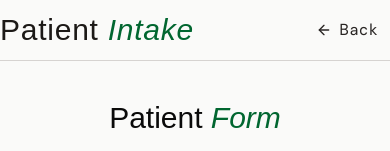
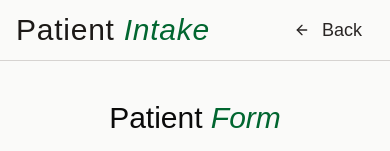
Before and after one commit to Bigpumpum001/real-time-patient-form, a Next.js app: page /patient in a window 390 px wide. Shown: the top 151 px of the page. Built offline with nearby package versions, Linux system fonts and the light colour scheme; no server answers; a web font is replaced by a local one.

Commit message:
fix responsive to navbar.tsx and page resize 2xl to 3xl

```diff
--- a/components/PatientForm.tsx
+++ b/components/PatientForm.tsx
@@ -143,7 +143,7 @@ function PatientForm() {
   };
   return (
     <div className="flex min-h-screen pt-20 flex-col items-center justify-center px-4 py-8 sm:px-6 lg:px-8">
-      <form onSubmit={submit} className="w-full max-w-2xl space-y-8">
+      <form onSubmit={submit} className="w-full max-w-3xl space-y-8">
         <div className="space-y-3 text-center">
           <h1 className="mt-5 text-3xl font-serif sm:text-4xl md:text-5xl">
             Patient <span className="italic text-green-800">Form</span>
@@ -465,7 +465,7 @@ function PatientForm() {
         <div className="flex justify-center">
           <Button
             type="submit"
-            className="px-8 py-5 bg-green-900 uppercase text-white font-light hover:bg-green-800 focus-visible:ring-2 focus-visible:ring-green-500 focus-visible:ring-offset-2"
+            className="px-8 font-serif py-5 bg-green-900 uppercase text-white text-xl tracking-widest  hover:bg-green-800 focus-visible:ring-2 focus-visible:ring-green-500 focus-visible:ring-offset-2"
           >
             Submit Form
           </Button>
--- a/components/StaffViewForm.tsx
+++ b/components/StaffViewForm.tsx
@@ -22,7 +22,7 @@ function StaffViewForm() {
 
   return (
     <div className="flex min-h-screen flex-col items-center justify-center px-4 py-8 pt-20 sm:px-6 lg:px-8">
-      <div className="w-full max-w-2xl space-y-8">
+      <div className="w-full max-w-3xl space-y-8">
         <div className="space-y-3 text-center">
           <h1 className="mt-5 font-serif text-3xl text-stone-900 sm:text-4xl md:text-5xl">
             Patient <span className="text-green-800 italic">Overview</span>
--- a/components/navbar.tsx
+++ b/components/navbar.tsx
@@ -18,11 +18,11 @@ function Navbar() {
   const pathname = usePathname();
 
   return (
-    <nav className="px-auto fixed flex w-full flex-row items-center justify-center border-b border-stone-300 bg-stone-50 py-3">
-      <div className="flex w-full max-w-2xl items-center justify-between">
+    <nav className="fixed left-0 right-0 top-0 z-50 flex w-full items-center justify-center border-b border-stone-300 bg-stone-50 px-4 py-3">
+      <div className="flex w-full max-w-3xl items-center justify-between">
         <Link
           href="/"
-          className="group flex font-serif text-3xl text-stone-900 transition-colors duration-200 hover:opacity-80"
+          className="group flex font-serif text-3xl  text-stone-900 transition-colors duration-200 hover:opacity-80"
         >
           {/* <Button
             className="flex font-serif text-3xl  text-stone-900"
@@ -76,13 +76,18 @@ function Navbar() {
         </NavigationMenu> */}
         {/* <div className=""></div> */}
         <Link href="/" className={`${pathname === "/" ? "hidden" : "flex"}`}>
-          <Button className="flex font-light text-base text-stone-800" variant="link">
-            <ArrowLeft /> Back
+          <Button
+            className="flex font-serif font-light text-lg md:text-xl text-stone-800"
+            variant="link"
+          >
+            <ArrowLeft size={16} className="md:hidden mr-1" />
+            <ArrowLeft size={20} className="hidden md:inline mr-2" />
+            <span className="hidden md:inline">Back to home</span>
+            <span className="md:hidden">Back</span>
           </Button>
         </Link>
       </div>
     </nav>
   );
 }
-
 export default Navbar;
```
